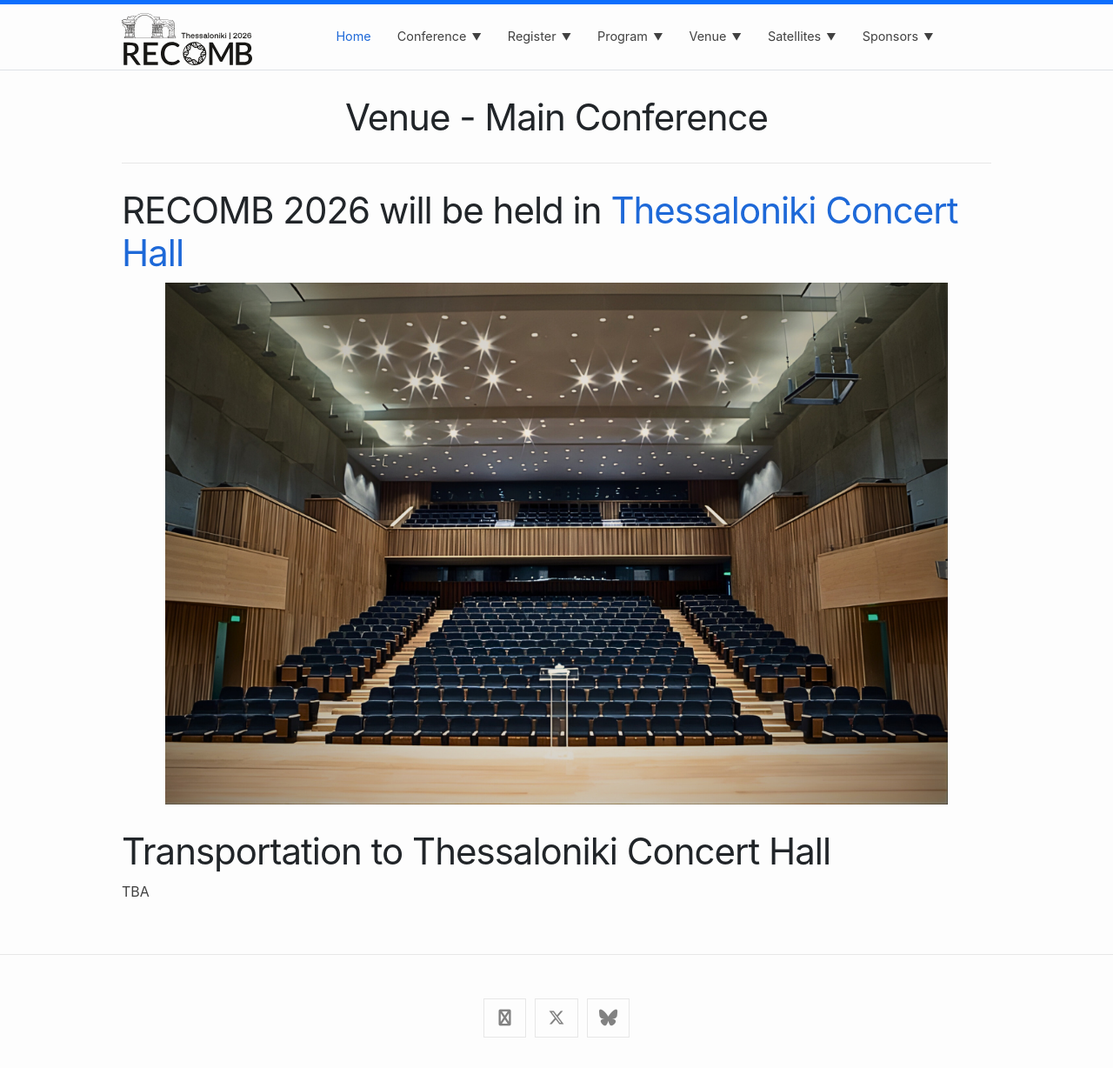
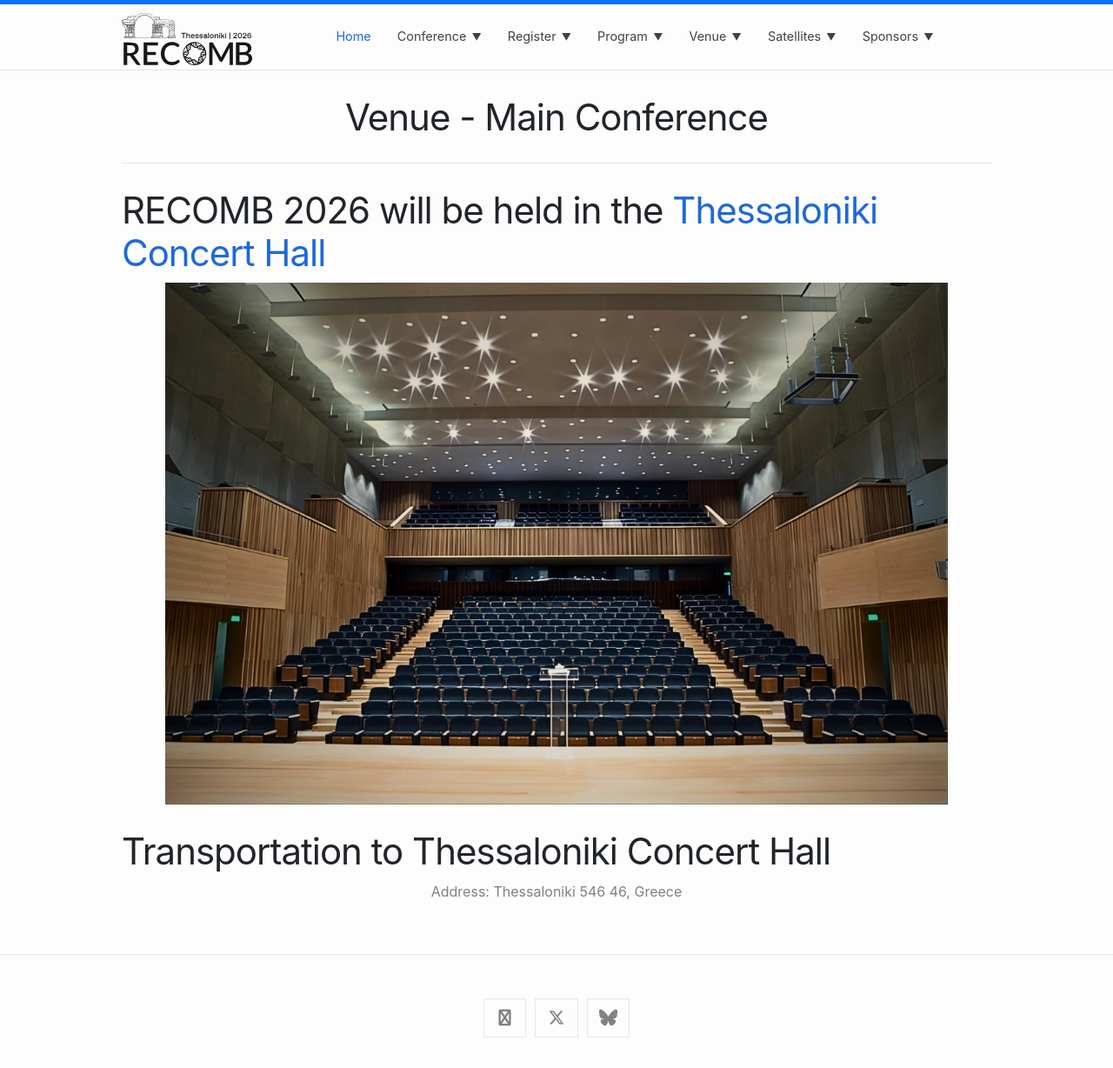
Before and after one commit to recomb-conference/recomb2026, a Jekyll site: the page built from venue_main.md, in a window 1280 px wide. Shown: the whole page at 87% size. Built offline with Jekyll 4.4.1, drawn with Linux system fonts in a browser that asks for light colours; nearby versions of some CDN libraries.

Commit message:
Update venue_main.md

```diff
--- a/venue_main.md
+++ b/venue_main.md
@@ -5,10 +5,11 @@ title: Venue - Main Conference
 
 {%- assign venue_path = "/images/city/venue_main.png" | relative_url -%}
 
-# RECOMB 2026 will be held in [Thessaloniki Concert Hall](https://www.tch.gr/default.aspx?lang=en-GB&page=1)
+# RECOMB 2026 will be held in the [Thessaloniki Concert Hall](https://www.tch.gr/default.aspx?lang=en-GB&page=1)
 
 <img src="{{ venue_path }}" alt="Venue" class="venue-photo">
 
 # Transportation to Thessaloniki Concert Hall
 
-TBA
+Address: Thessaloniki 546 46, Greece
+{: style="color:gray; font-size: 100%; text-align: center;"}
```
